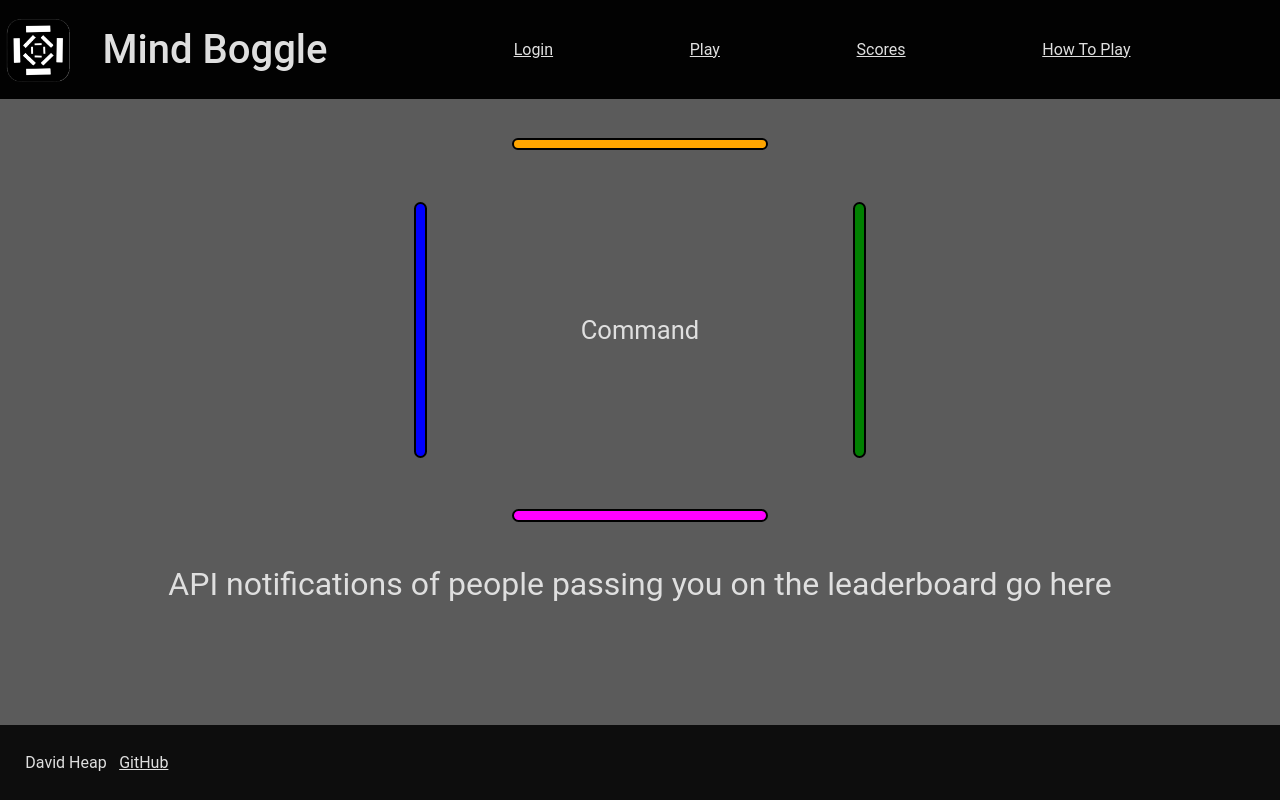
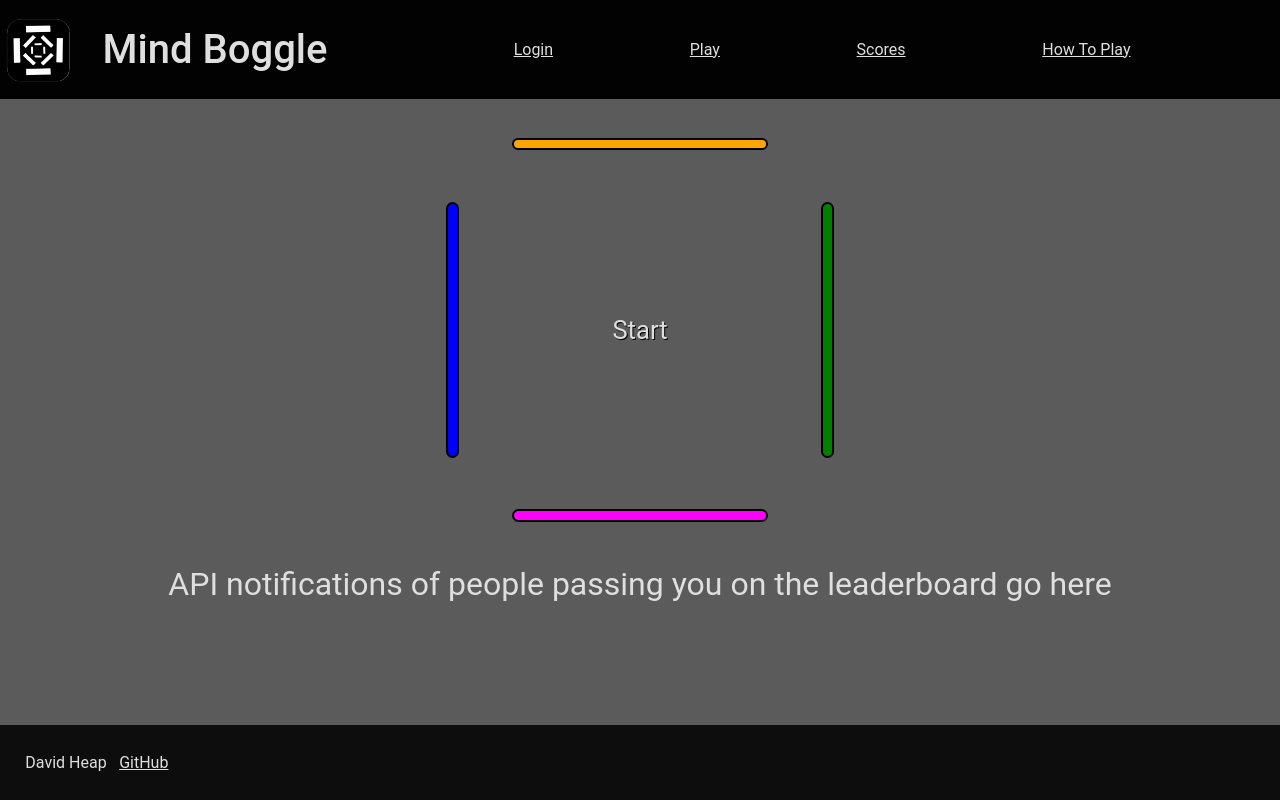
Before and after one commit to dheap3/startup, a React (Vite) app: page /play in a window 1280 px wide. Built offline with nearby package versions, Linux system fonts and the light colour scheme.

Commit message:
fixed undefined color error and added code to change the command word

```diff
--- a/src/play/play.css
+++ b/src/play/play.css
@@ -50,6 +50,7 @@
 #command {
     padding: 20vw;
     font-size: 3vw;
+    text-shadow: rgb(0, 0, 0) 1px 1px;
     /* background-color: yellow; */
 }
 
--- a/src/play/play.jsx
+++ b/src/play/play.jsx
@@ -10,8 +10,13 @@ const GamePlay = () => {
   const [rightGoalColor, setRightGoalColor] = useState("hsl(${Math.random() * 360}, 100%, 75%)");
   const [bottomGoalColor, setBottomGoalColor] = useState("hsl(${Math.random() * 360}, 100%, 75%)");
   const [animateText, setAnimateText] = useState(false);
-  const colorSelection = ['orange', 'blue', 'green', 'magenta'];
+  const colorSelection = ['orange', 'blue', 'green', 'magenta', 'red', 'yellow', 'purple', 'cyan'];
   let colorsAvailable = colorSelection;
+
+  //set the command word
+  const [commandWord, setCommandWord] = useState('Start');
+  const commands = ['Up', 'Down', 'Left', 'Right', 'North', 'South', 'East', 'West'] + colorSelection;
+
 
   useEffect(() => {
       const handleKeyDown = (event) => {
@@ -22,10 +27,14 @@ const GamePlay = () => {
             // setColor(`hsl(${Math.floor(Math.random() * 4) * 36}, 100%, 75%)`);
             //change command and one goal to match
             setCommandColor(() => {
-              const keyColor = colorsAvailable[Math.floor(Math.random() * 4)];
+              colorsAvailable = colorSelection;
+              // console.log(colorsAvailable);
+              let randNum = Math.floor(Math.random() * 4);
+              // console.log(randNum);
+              const keyColor = colorsAvailable[randNum];
               colorsAvailable = colorSelection.filter(color => color !== keyColor);
-              console.log(colorsAvailable);
-              console.log(keyColor);
+              // console.log(colorsAvailable);
+              // console.log(keyColor);
               let matchingGoal = Math.floor(Math.random() * 4);
               if (matchingGoal === 0) {
                 setTopGoalColor(keyColor);
@@ -53,11 +62,6 @@ const GamePlay = () => {
               }
               return keyColor;
             });
-            // change the rest of the goals
-            // setTopGoalColor(colorsAvailable[Math.floor(Math.random() * 3)]);
-            // setLeftGoalColor(colorsAvailable[Math.floor(Math.random() * 3)]);
-            // setRightGoalColor(colorsAvailable[Math.floor(Math.random() * 3)]);
-            // setBottomGoalColor(colorsAvailable[Math.floor(Math.random() * 3)]);
           }, 400);//400 miliseconds is .4 seconds, the same time as the animation duration doubled to return to home position (1,1)
         }
       };
@@ -86,7 +90,7 @@ const GamePlay = () => {
 
         onAnimationComplete={() => { setAnimateText(false); }}
         style={{color: commandColor}}
-        id="command">Command</motion.div>
+        id="command">{commandWord}</motion.div>
 
         <div className="goal" id="right" style={{backgroundColor: rightGoalColor}}></div>
       </div>
```
